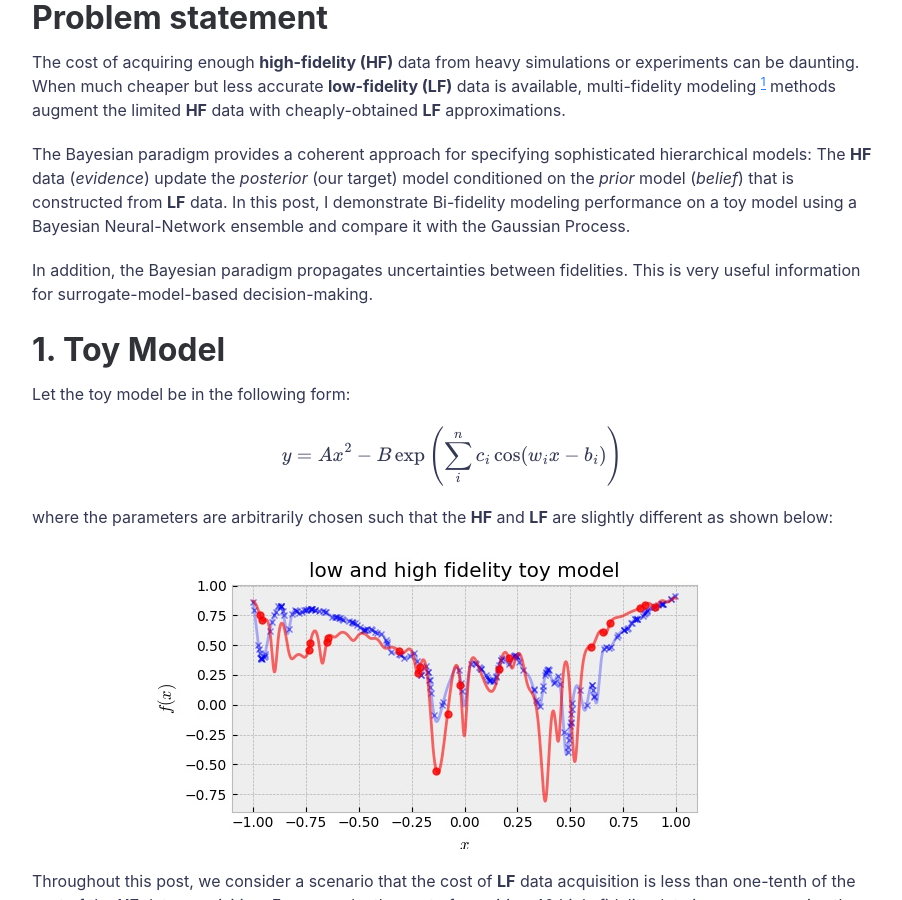
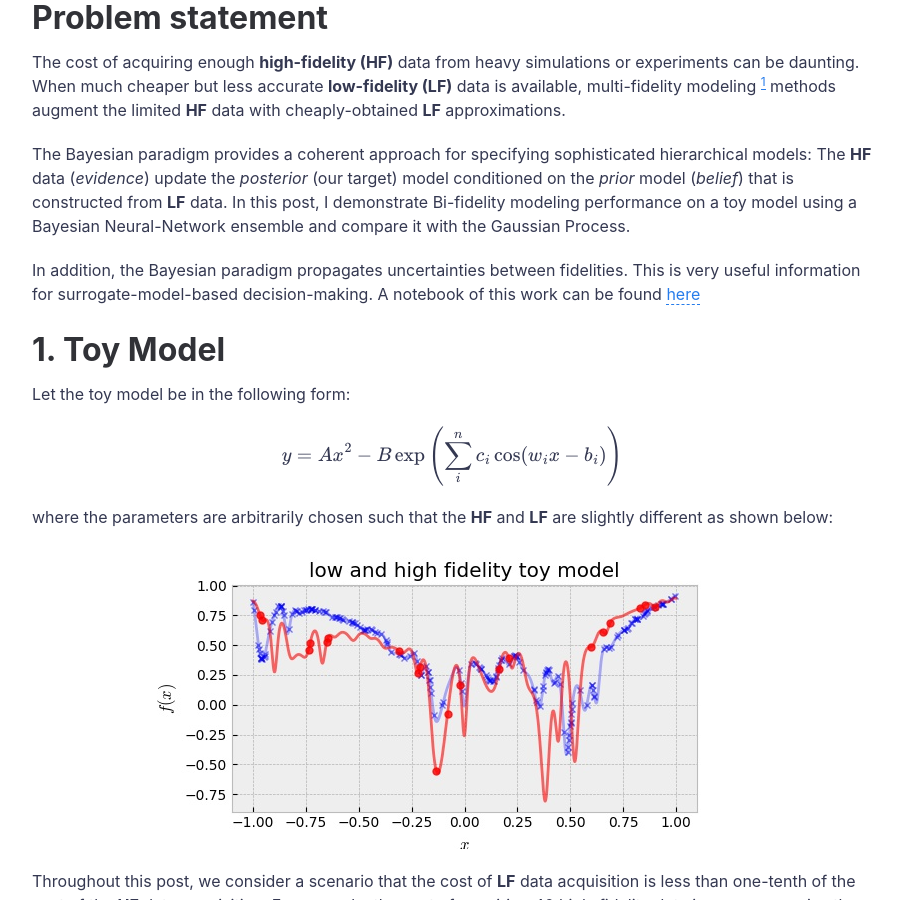
Before and after one commit to kilean20/kilean20.github.io, a Jekyll site: the page built from _posts/2021-09-23-bifidel_GPvsNN.md, in a window 1280 px wide and 900 px high, scrolled down 662 px. Shown: the whole window, without its empty margins (188-1090 px from the left). Built offline with Jekyll 4.4.1, drawn with Linux system fonts in a browser that asks for light colours; formulas are drawn with MathJax 3; a script that is not in the unit is left out; comment, search, counter and statistics services are not loaded; some of the changed text lies outside the part shown.

Commit message:
Update 2021-09-23-bifidel_GPvsNN.md

```diff
--- a/_posts/2021-09-23-bifidel_GPvsNN.md
+++ b/_posts/2021-09-23-bifidel_GPvsNN.md
@@ -14,7 +14,7 @@ The cost of acquiring enough **high-fidelity (HF)** data from heavy simulations
 
 The Bayesian paradigm provides a coherent approach for specifying sophisticated hierarchical models: The **HF** data (*evidence*) update the *posterior* (our target) model conditioned on the *prior* model (*belief*) that is constructed from **LF** data. In this post, I demonstrate Bi-fidelity modeling performance on a toy model using a Bayesian Neural-Network ensemble and compare it with the Gaussian Process.
 
-In addition, the Bayesian paradigm propagates uncertainties between fidelities. This is very useful information for surrogate-model-based decision-making.
+In addition, the Bayesian paradigm propagates uncertainties between fidelities. This is very useful information for surrogate-model-based decision-making. A notebook of this work can be found [here](https://www.kaggle.com/kilean/bi-fidel-baggingnn)
 
 
 
```
Also changed, not shown: other parts of _posts/2021-09-23-bifidel_GPvsNN.md (+2 -0 lines).
